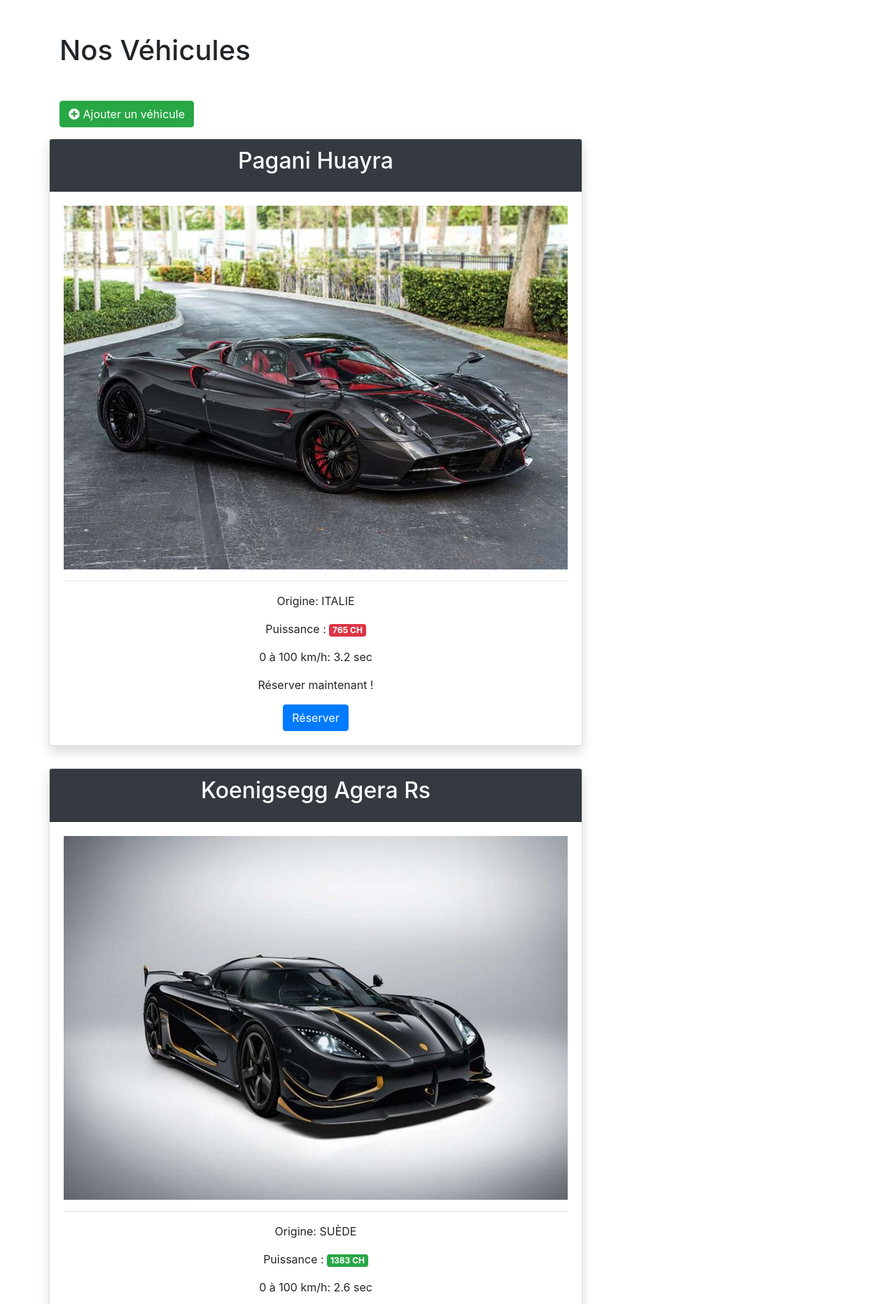
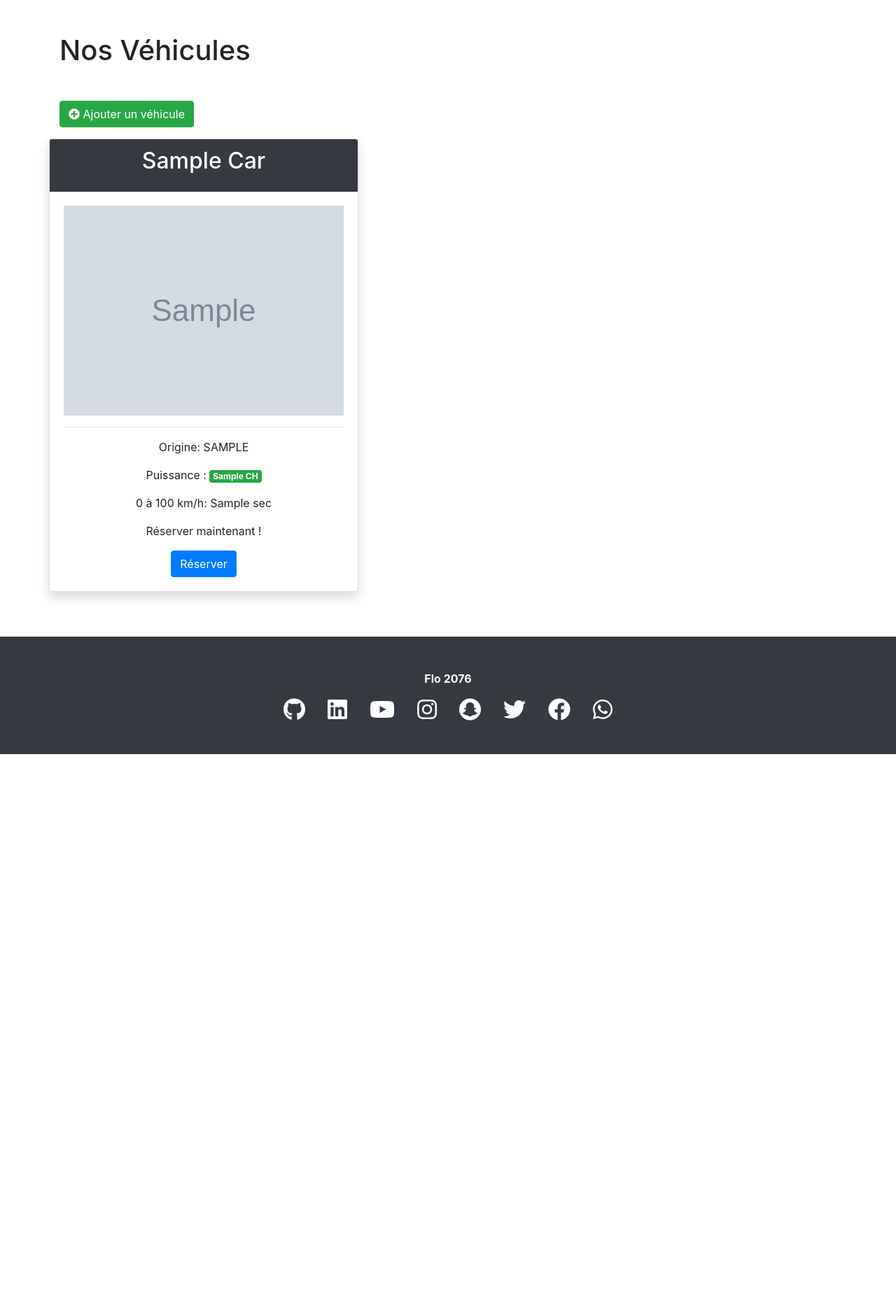
Before and after one commit to peflor/TP_Drive-X, a PHP site: page /cars.php in a window 1280 px wide. Shown: the part 56-1920 px from the top of the page at 70% size. After the commit the page ends 1134 px from the top, so only its background shows below. Run offline with PHP 8.4, Linux system fonts and the light colour scheme; tables that the repository leaves empty or names only in its code hold one stand-in row (values such as "Sample post"); grey boxes marked "Sample" are stand-in pictures; some libraries are stand-ins or nearby versions.

Commit message:
Read Car OK
création de fiche test car le READ fonctionne modification apporté sur la fonction usort concernant le nom de la variable power devenu puissance

```diff
--- a/Drive-X-PHP/data.repo.php
+++ b/Drive-X-PHP/data.repo.php
@@ -69,50 +69,61 @@
       "category" => "drag",
       "likeIts" => 0
    ],
-  ];
+];
 
-  $cars = [
-   [
-      "name" => "pagani huayra",
-      "pays" => "italie",
-      "coverImage" =>"./assets/img/cars/pagani.jpg",
-      "power" => 765,
-      "perf" => 3.2
-   ],
-   [
-      "name" => "koenigsegg agera rs",
-      "pays" => "suède",
-      "coverImage" =>"./assets/img/cars/koenigsegg.jpg",
-      "power" => 1383,
-      "perf" => 2.6
+//   $cars = [
+//    [
+//       "name" => "pagani huayra",
+//       "pays" => "italie",
+//       "coverImage" =>"./assets/img/cars/pagani.jpg",
+//       "power" => 765,
+//       "perf" => 3.2
+//    ],
+//    [
+//       "name" => "koenigsegg agera rs",
+//       "pays" => "suède",
+//       "coverImage" =>"./assets/img/cars/koenigsegg.jpg",
+//       "power" => 1383,
+//       "perf" => 2.6
 
-   ],
-   [
-      "name" => "zenvo tsr s",
-      "pays" => "danemark",
-      "coverImage" =>"./assets/img/cars/zenvo.jpg",
-      "power" => 1200,
-      "perf" => 2.8
-   ],
-   [
-      "name" => "bugatti chiron",
-      "pays" => "france",
-      "coverImage" =>"./assets/img/cars/bugatti.jpg",
-      "power" => 1500,
-      "perf" => 2.4
-   ],
-   [
-      "name" => "mercedes amg one",
-      "pays" => "allemagne",
-      "coverImage" =>"./assets/img/cars/mercedes.jpg",
-      "power" => 1000,
-      "perf" => 2.2
-   ],
-   [
-      "name" => "ferrari sf90",
-      "pays" => "italie",
-      "coverImage" =>"./assets/img/cars/ferrari.jpg",
-      "power" => 1000,
-      "perf" => 2.5
-   ]
-  ];
+//    ],
+//    [
+//       "name" => "zenvo tsr s",
+//       "pays" => "danemark",
+//       "coverImage" =>"./assets/img/cars/zenvo.jpg",
+//       "power" => 1200,
+//       "perf" => 2.8
+//    ],
+//    [
+//       "name" => "bugatti chiron",
+//       "pays" => "france",
+//       "coverImage" =>"./assets/img/cars/bugatti.jpg",
+//       "power" => 1500,
+//       "perf" => 2.4
+//    ],
+//    [
+//       "name" => "mercedes amg one",
+//       "pays" => "allemagne",
+//       "coverImage" =>"./assets/img/cars/mercedes.jpg",
+//       "power" => 1000,
+//       "perf" => 2.2
+//    ],
+//    [
+//       "name" => "ferrari sf90",
+//       "pays" => "italie",
+//       "coverImage" =>"./assets/img/cars/ferrari.jpg",
+//       "power" => 1000,
+//       "perf" => 2.5
+//    ]
+//   ];
+
+// connexion à la BDD et récupération des donéées pour le READ
+require "partials/bdd.php";
+
+$req  = $bdd->prepare("SELECT * FROM cars ");
+$req->execute();
+$cars = $req->fetchAll(PDO::FETCH_ASSOC);
+
+$req->closeCursor();
+
+// var_dump($myGames[0]['nom']);
--- a/Drive-X-PHP/partials/car.card.php
+++ b/Drive-X-PHP/partials/car.card.php
@@ -5,11 +5,11 @@
 <div class="card text-center shadow my-3">
 
     <div class="card-header bg-dark text-white ">
-        <h2 class="card-title"><?= ucwords($car["name"]) ?></h2>
+        <h2 class="card-title"><?= ucwords($car["nom"]) ?></h2>
     </div>
 
     <div class="card-body">
-        <img src="<?= $car["coverImage"] ?>" class="img-fluid" alt="photo de <?= $car["name"] ?>">
+        <img src="<?= $car["coverimage"] ?>" class="img-fluid" alt="photo de <?= $car["nom"] ?>">
         <hr>
 
         <?php if($car["pays"]): ?>
@@ -23,7 +23,7 @@
         <?php endif ?>
 
     <!-- appel de la fonction dans services.php-->
-    <p>Puissance : <?php carPowerSwitch($car["power"]) ?></p>
+    <p>Puissance : <?php carPowerSwitch($car["puissance"]) ?></p>
 
         <?php if(empty($car["perf"])): ?>
             <p>0 à 100 km/h: NC </p>
--- a/Drive-X-PHP/partials/cible.car.php
+++ b/Drive-X-PHP/partials/cible.car.php
@@ -24,7 +24,7 @@
              $carPays = $_POST["pays"];
              $carPower = $_POST["puissance"];
              $carPerf = $_POST["perf"];
-             $carCoverImage = '../assets/img/cars/'.$newImageName;
+             $carCoverImage = './assets/img/cars/'.$newImageName;
 
              var_dump($carName);
 
--- /dev/null
+++ b/Drive-X-PHP/partials/delete.car.php
@@ -0,0 +1 @@
+<?php
--- a/Drive-X-PHP/services.php
+++ b/Drive-X-PHP/services.php
@@ -43,5 +43,5 @@
 
 $carsTri = $cars;
 usort($carsTri, function($x, $y){
-    return $y['power'] - $x['power'];
+    return $y['puissance'] - $x['puissance'];
 });
```
Also changed, not shown: Drive-X-PHP/assets/img/cars/16520932921452325418225323938.jpg (added), Drive-X-PHP/assets/img/cars/1652093673116757328820544370.jpg (added), Drive-X-PHP/assets/img/cars/16520937782978109491443854361.jpg (added), Drive-X-PHP/assets/img/cars/16520946561851838655776498748.jpg (added), Drive-X-PHP/assets/img/cars/1652094755803744248428104052.jpg (added).
